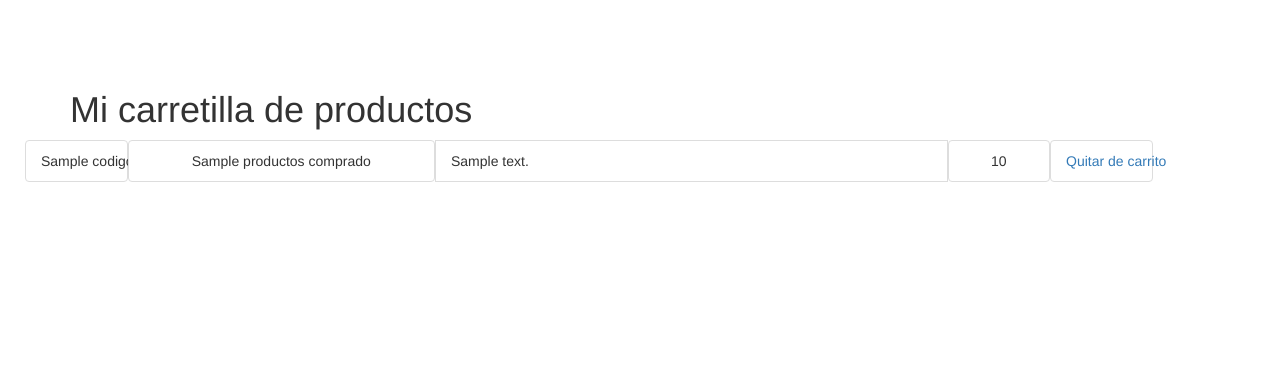
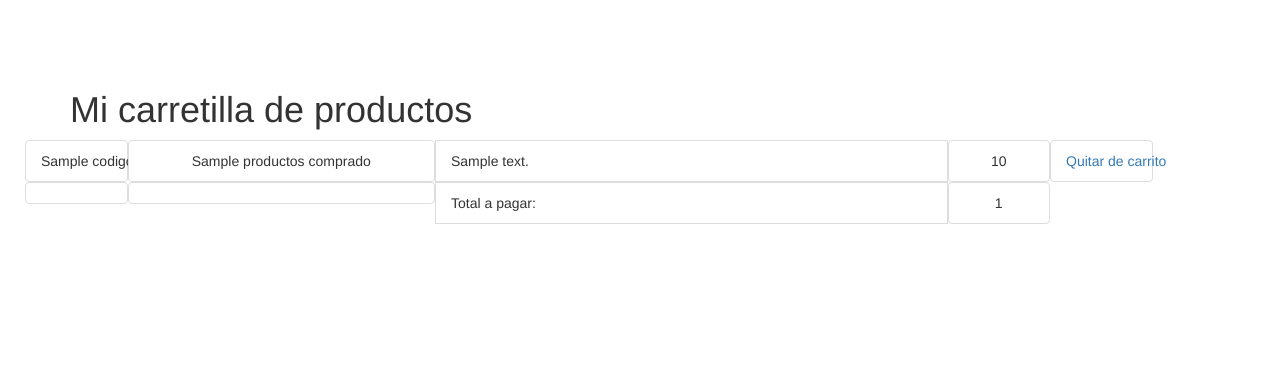
Before and after one commit to jairoHer/practica2_grupo9, a Yii app: template E-commerce/views/carretilla/index.php in a window 1280 px wide. Shown: the top 372 px of the page. Run offline with PHP 8.4 and a stand-in for Yii, Linux system fonts and the light colour scheme; the template is opened without the code that fills it: most values are stand-ins (such as "Sample title", 1, 10 or a date in 2020); data that the repository does not hold is empty; some libraries are stand-ins or nearby versions.

Commit message:
201404423 se agrego la funcion de obtener gasto total, se creo su pureba unitaria y se optimizo OperacionesProducto para tener un code coverage 100%

```diff
--- a/E-commerce/controllers/CarretillaController.php
+++ b/E-commerce/controllers/CarretillaController.php
@@ -18,9 +18,10 @@ class CarretillaController extends \yii\web\Controller
     public function actionIndex()
     {
       $Productos_comprados = OperacionesProducto::get_productos_comprados();
-
+      $total_gastado = OperacionesProducto::get_total_compras();
       return $this->render('index',[
         'Productos_comprados'=>$Productos_comprados,
+        'total_gastado'=>$total_gastado,
       ]);
     }
     public function actionQuitarCompra($codigo_producto){
--- a/E-commerce/views/carretilla/index.php
+++ b/E-commerce/views/carretilla/index.php
@@ -31,6 +31,22 @@ $this->title = 'Carretilla';
         </div>
       </section>
       <?php } // foreach ?>
+      <section id="Total" class="row">
+        <div class="row no-gutter">
+          <div class="list-group-item col-lg-1 btn">
+
+          </div>
+          <div class="list-group-item col-lg-3 btn">
+
+          </div>
+          <div class="list-group-item col-lg-5 ">
+            Total a pagar:
+          </div>
+          <div class="list-group-item col-lg-1 btn">
+            <?php echo $total_gastado; ?>
+          </div>
+        </div>
+      </section>
     </div>
   </div>
 </div>
```
Also changed, not shown: E-commerce/tests/unit/utilities/OperacionesProductoTest.php (+20 -2 lines), E-commerce/utilities/OperacionesProducto.php (+8 -0 lines).
